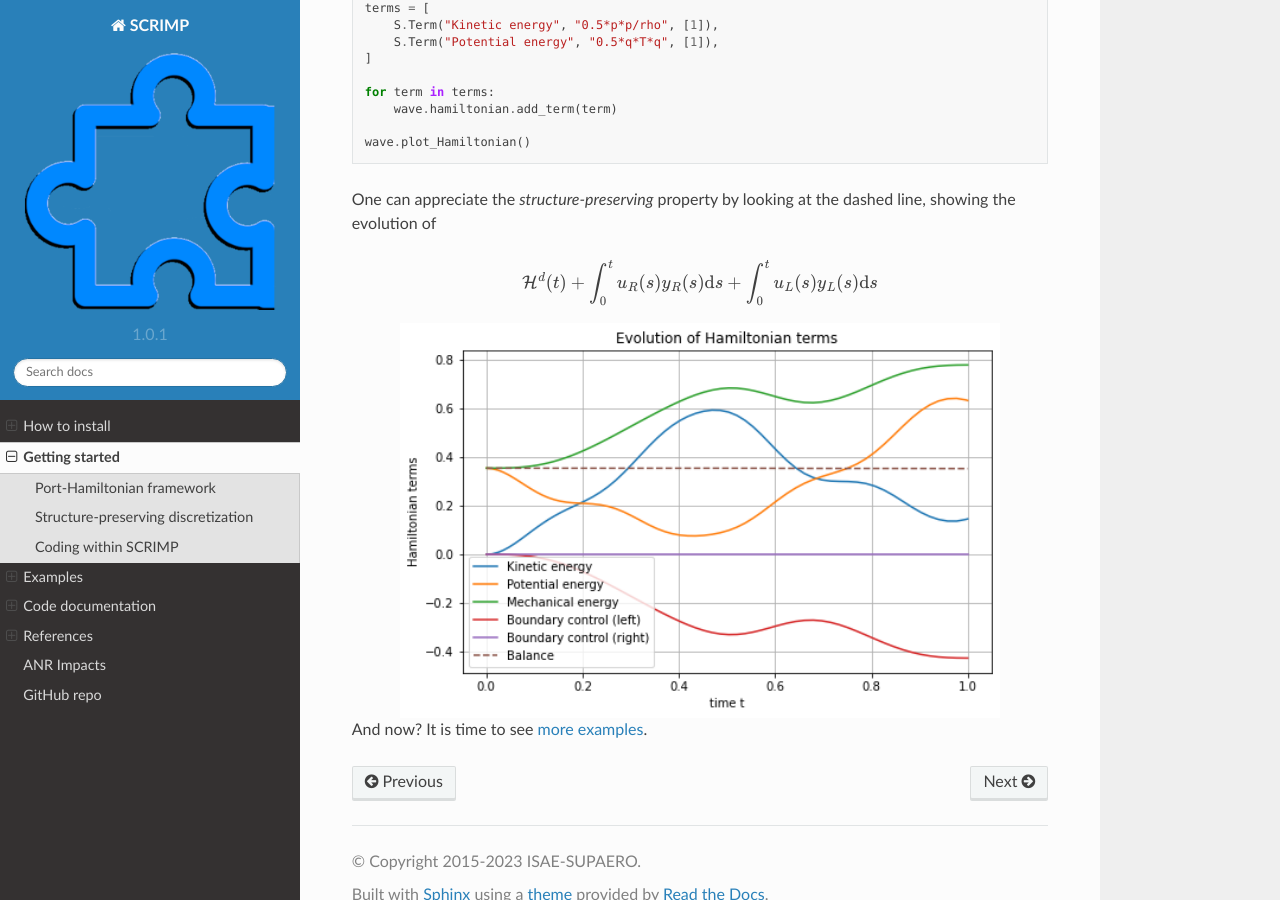
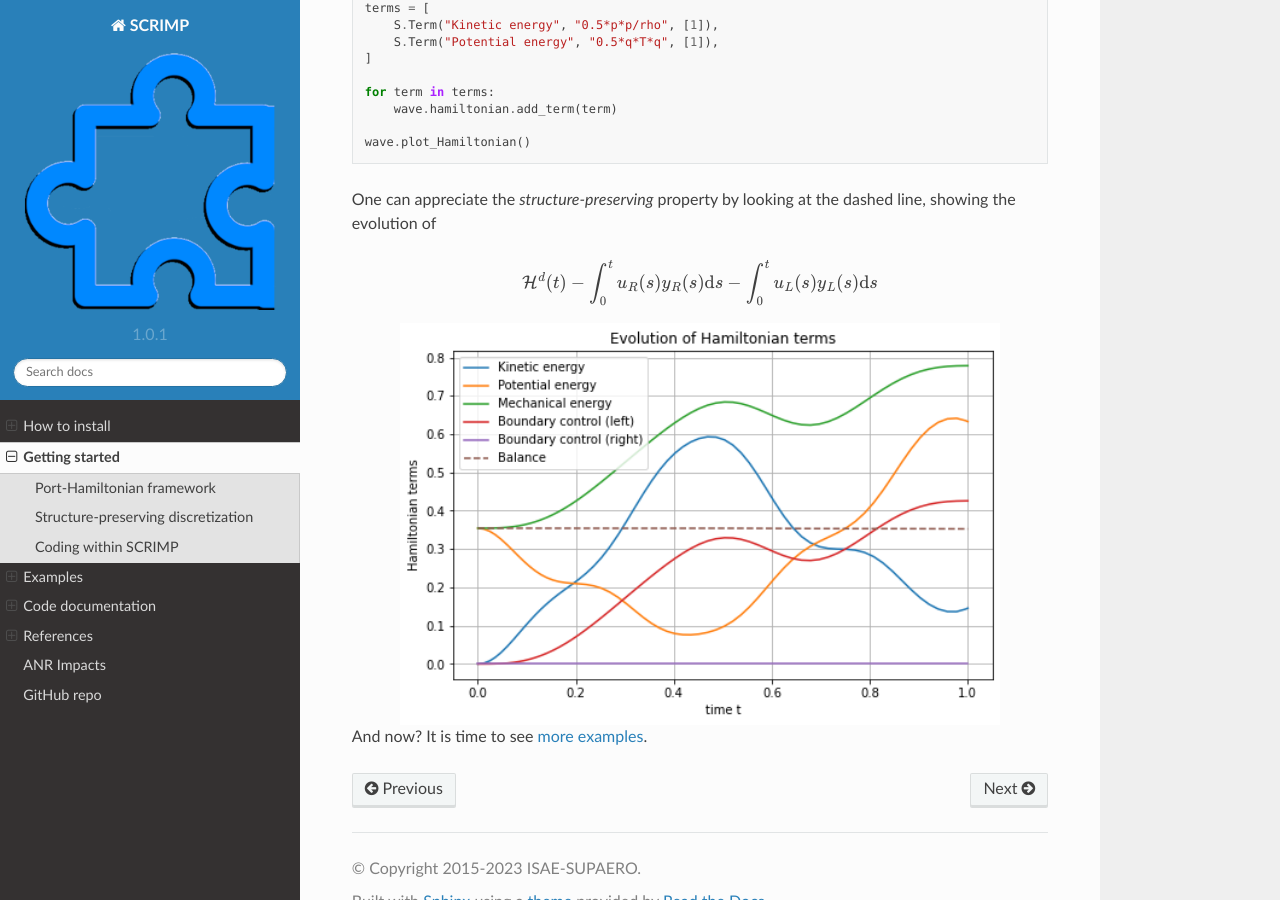
Before and after one commit to g-haine/scrimp, a Sphinx documentation site: the page built from docs/source/started.rst, in a window 1280 px wide and 900 px high, scrolled down 8198 px. Built offline with Sphinx 7.4.7 and the Read the Docs theme 2.0.0, drawn with Linux system fonts in a browser that asks for light colours.

```diff
--- a/docs/source/started.rst
+++ b/docs/source/started.rst
@@ -440,7 +440,7 @@ One can appreciate the *structure-preserving* property by looking at the dashed
 
 .. math::
 
-    \mathcal{H}^d(t) + \int_0^t u_R(s) y_R(s) {\rm d}s + \int_0^t u_L(s) y_L(s) {\rm d}s
+    \mathcal{H}^d(t) - \int_0^t u_R(s) y_R(s) {\rm d}s - \int_0^t u_L(s) y_L(s) {\rm d}s
 
 .. image:: Hamiltonian-wave-1D-started.png
     :width: 600px
```
Also changed, not shown: docs/source/Hamiltonian-wave-1D-started.png.
